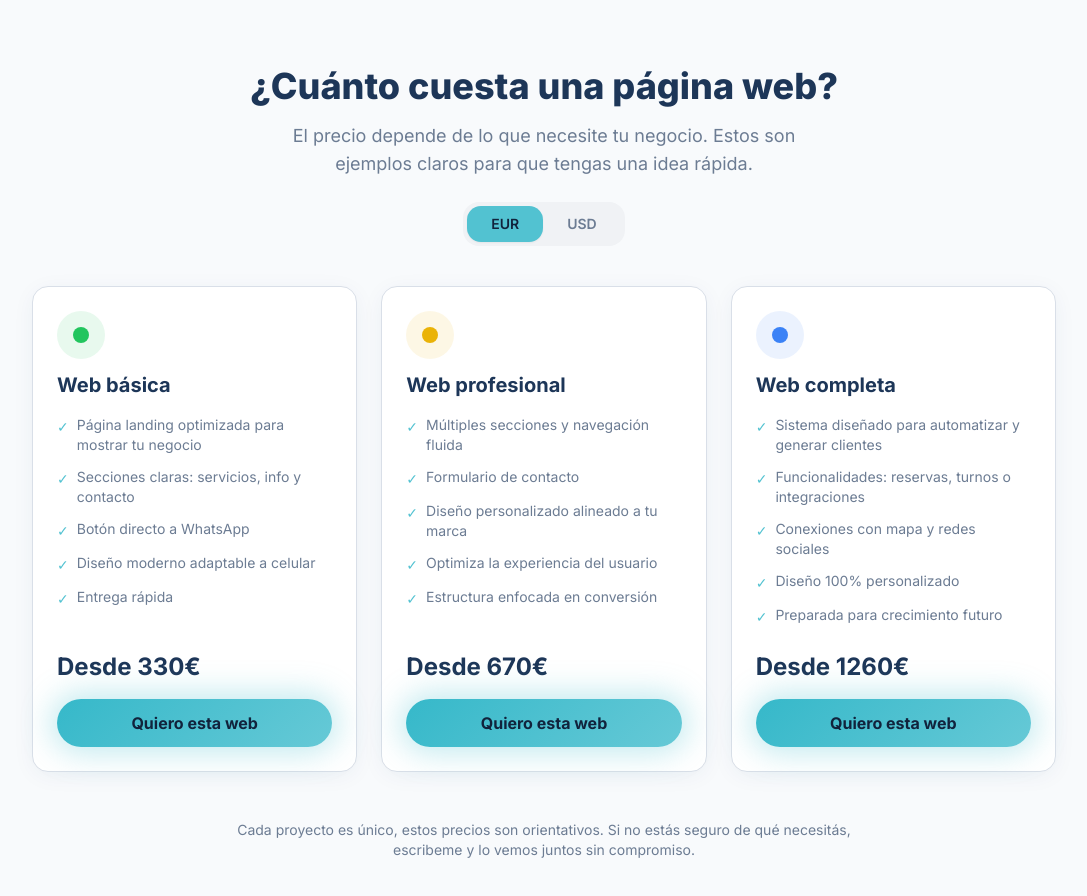
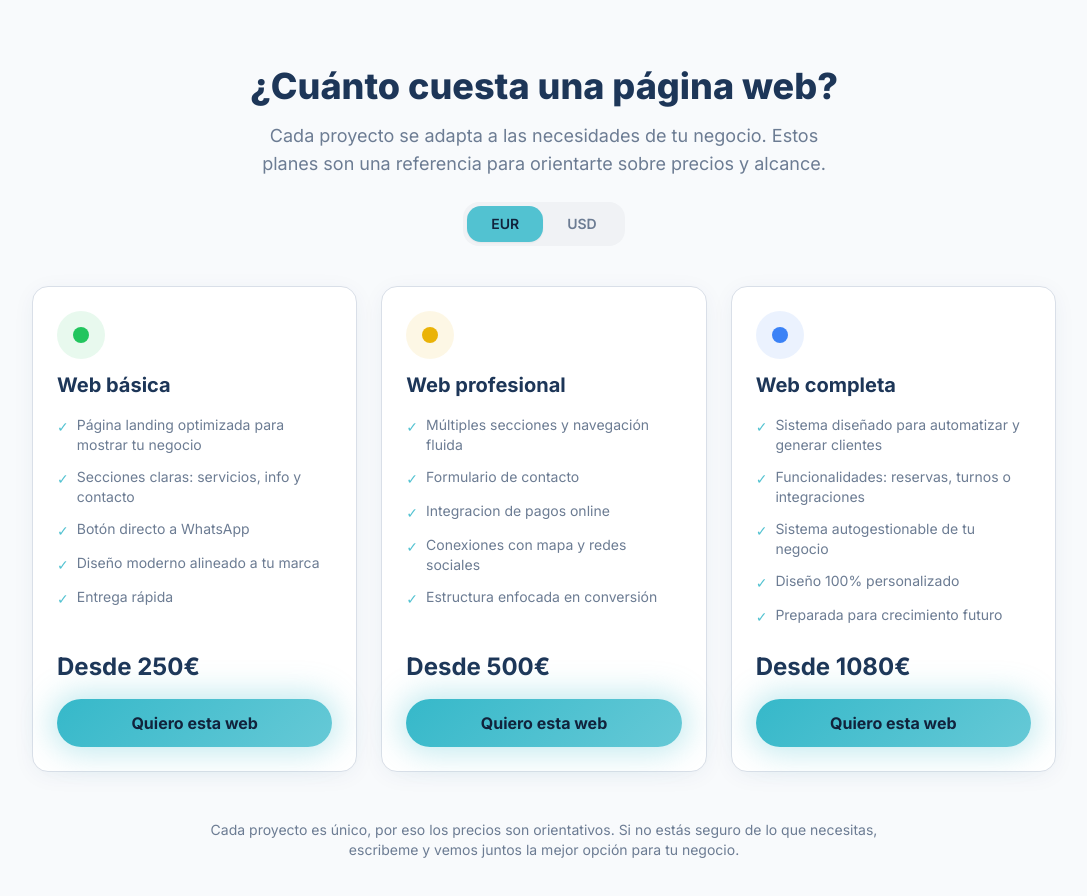
Before and after one commit to AgusMart04/Agustin-webs, a React (Vite) app: page / in a window 1280 px wide. Shown: the part 4480-5376 px from the top of the page, without its empty margins (96-1183 px from the left). Built offline with nearby package versions, Linux system fonts and the light colour scheme.

Commit message:
Act Seccion precios

```diff
--- a/src/components/Pricing.tsx
+++ b/src/components/Pricing.tsx
@@ -8,11 +8,11 @@ const plans = [
       "Página landing optimizada para mostrar tu negocio",
       "Secciones claras: servicios, info y contacto",
       "Botón directo a WhatsApp",
-      "Diseño moderno adaptable a celular",
+      "Diseño moderno alineado a tu marca",
       "Entrega rápida",
     ],
-    priceEUR: 330,
-    priceUSD: 390,
+    priceEUR: 250,
+    priceUSD: 300,
     whatsappUrl: "https://wa.me/34624537879?text=Hola!%20Me%20interesa%20la%20web%20básica.%20Quisiera%20más%20información.",
   },
   {
@@ -21,12 +21,12 @@ const plans = [
     features: [
       "Múltiples secciones y navegación fluida",
       "Formulario de contacto",
-      "Diseño personalizado alineado a tu marca",
-      "Optimiza la experiencia del usuario",
+      "Integracion de pagos online",
+      "Conexiones con mapa y redes sociales",
       "Estructura enfocada en conversión",
     ],
-    priceEUR: 670,
-    priceUSD: 790,
+    priceEUR: 500,
+    priceUSD: 600,
     whatsappUrl: "https://wa.me/34624537879?text=Hola!%20Me%20interesa%20la%20web%20profesional.%20Quisiera%20más%20información.",
   },
   {
@@ -35,12 +35,12 @@ const plans = [
     features: [
       "Sistema diseñado para automatizar y generar clientes",
       "Funcionalidades: reservas, turnos o integraciones",
-      "Conexiones con mapa y redes sociales",
+      "Sistema autogestionable de tu negocio",
       "Diseño 100% personalizado",
       "Preparada para crecimiento futuro",
     ],
-    priceEUR: 1_260,
-    priceUSD: 1_490,
+    priceEUR: 1_080,
+    priceUSD: 1_260,
     whatsappUrl: "https://wa.me/34624537879?text=Hola!%20Me%20interesa%20la%20web%20completa%20con%20funcionalidades.%20Quisiera%20más%20información.",
   },
 ];
@@ -59,7 +59,7 @@ const Pricing = () => {
           ¿Cuánto cuesta una página web?
         </h2>
         <p className="text-center text-muted-foreground text-lg max-w-xl mx-auto mb-6 scroll-reveal">
-          El precio depende de lo que necesite tu negocio. Estos son ejemplos claros para que tengas una idea rápida.
+          Cada proyecto se adapta a las necesidades de tu negocio. Estos planes son una referencia para orientarte sobre precios y alcance.
         </p>
 
         {/* Currency Toggle */}
@@ -142,7 +142,7 @@ const Pricing = () => {
         </div>
 
         <p className="text-center text-muted-foreground text-sm max-w-2xl mx-auto mt-12 scroll-reveal">
-          Cada proyecto es único, estos precios son orientativos. Si no estás seguro de qué necesitás, escribeme y lo vemos juntos sin compromiso.
+          Cada proyecto es único, por eso los precios son orientativos. Si no estás seguro de lo que necesitas, escribeme y vemos juntos la mejor opción para tu negocio.
         </p>
       </div>
     </section>
```
